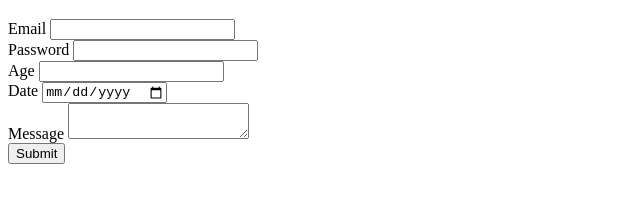
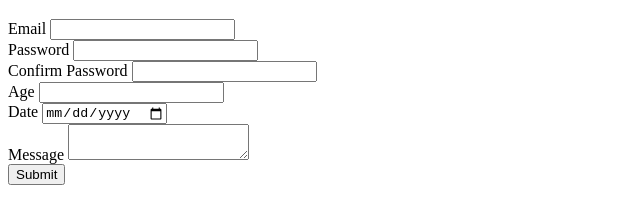
Before and after one commit to pstruthers/FES-HTML-crash-course, a plain HTML site: page index.html in a window 1280 px wide. Shown: the part 61-284 px from the top of the page, without its empty margins (0-640 px from the left). Drawn offline with Linux system fonts and the light colour scheme.

Commit message:
span used for styling

```diff
--- a/index.html
+++ b/index.html
@@ -14,6 +14,10 @@
       </div>
       <div>
         <label for="">Password</label>
+        <input type="password" required/>
+      </div>
+      <div>
+        <label for="">Confirm <span>Password</span></label>
         <input type="password" required/>
       </div>
       <div>
```
